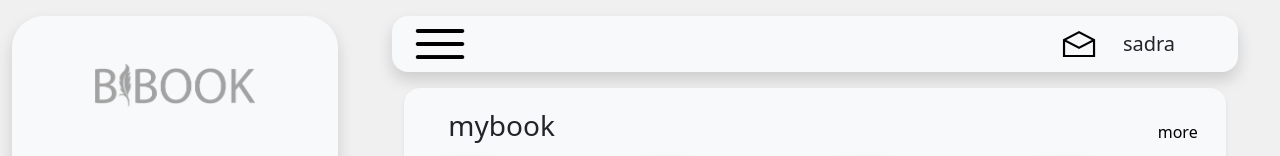
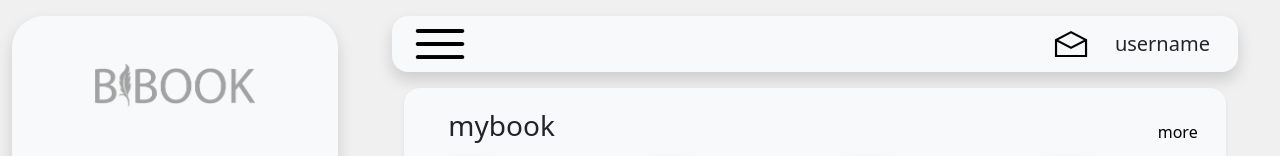
Before and after one commit to sadranamavar/bibook, a React (Create React App) app in the folder frontend/app/: page /dashboard in a window 1280 px wide. Shown: the top 156 px of the page. Built offline with nearby package versions, Linux system fonts and the light colour scheme.

Commit message:
small change in frontend and fix run issus

```diff
--- a/frontend/app/src/components/dashboard/header/header.jsx
+++ b/frontend/app/src/components/dashboard/header/header.jsx
@@ -14,7 +14,7 @@ const Header = ({props}) => {
       <div className="col-8"></div>
       <div className="col-2 row">
         <Mail />
-        <Username props={"sadra"} />
+        <Username props={"username"} />
       </div>
     </div>
   );
--- a/frontend/app/src/components/dashboard/header/username/username.jsx
+++ b/frontend/app/src/components/dashboard/header/username/username.jsx
@@ -3,7 +3,7 @@
 const Username = ({props}) => {
     return (
         <p className="fs-5 col-3 d-none d-md-block
-         me-2 my-auto text-end ">{props}</p>
+         me-3 pe-2 my-auto text-end ">{props}</p>
     )
 }
 
--- a/frontend/app/src/components/index/home/home.jsx
+++ b/frontend/app/src/components/index/home/home.jsx
@@ -2,7 +2,6 @@ import Category from "./category/category";
 import BookList from "../../../context/books";
 import { useContext } from "react";
 import "./home.css";
-import Footer from "../footer/footer";
 
 const Home = () => {
   const booklist = useContext(BookList);
```
Also changed, not shown: 2 other files (tests, documents, lock files or other folders).
